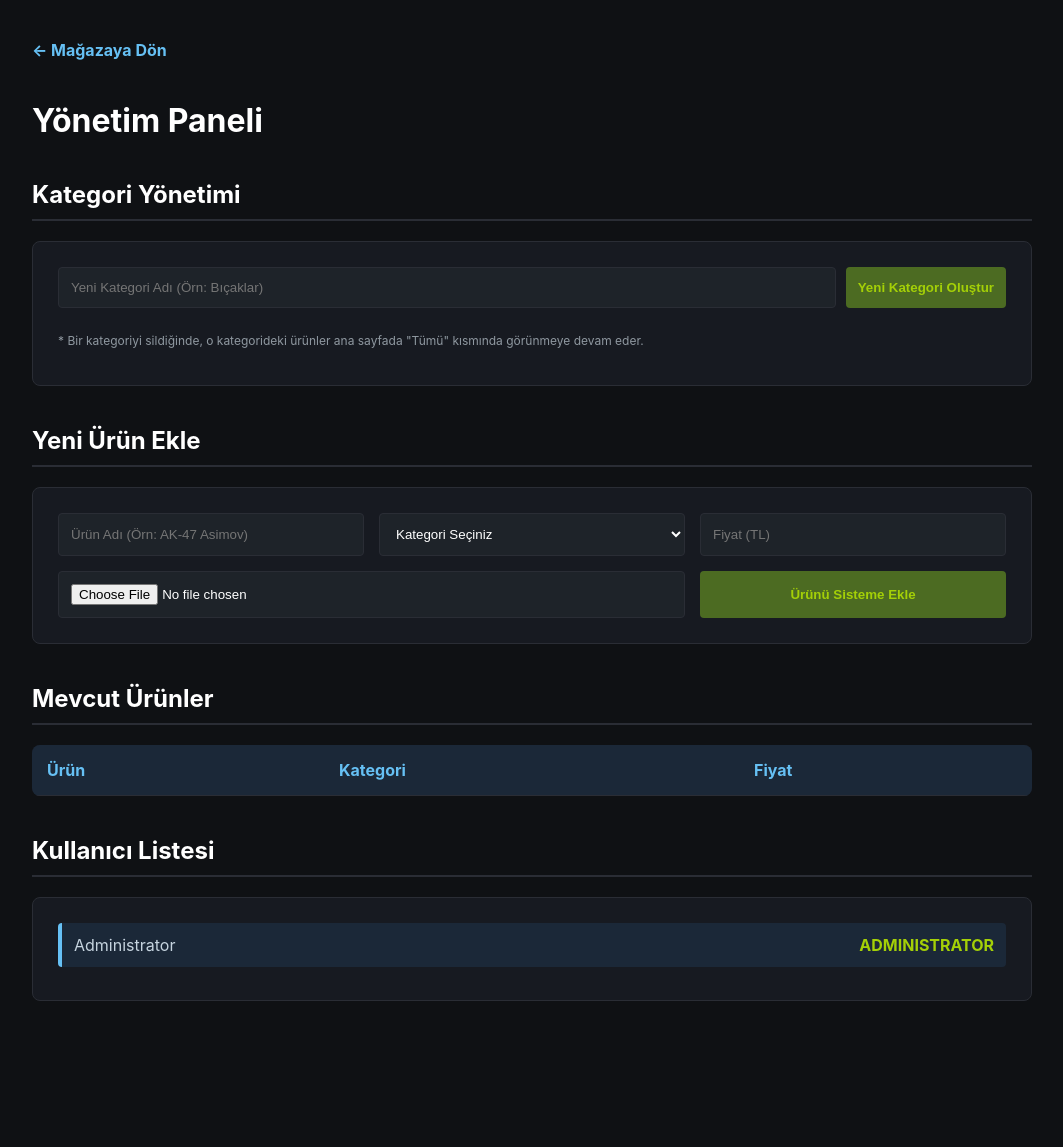
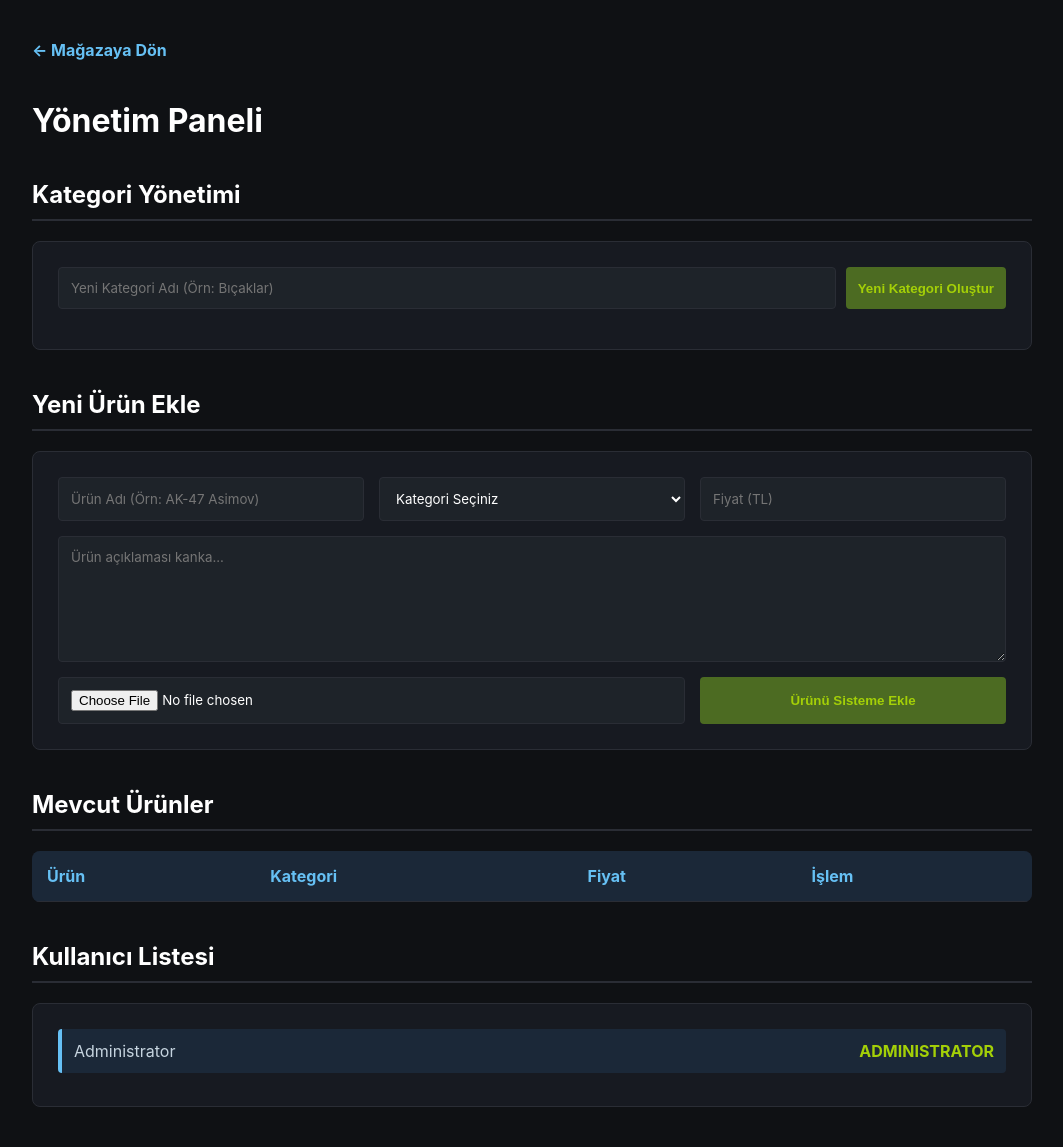
Before and after one commit to yetenozkan4/RexGlobal, a Flask app: page /admin in a window 1280 px wide. Shown: the whole page, without its empty margins (108-1171 px from the left). Before the commit the page ends 1001 px from the top, so only its background shows below. Run offline with Flask 3, Linux system fonts and the light colour scheme; the visitor is signed in with stand-in values (Sample User, id 1); data comes from the database, SQL or seed files in the repository; data that the repository does not hold is empty.

Commit message:
Update admin.html

```diff
--- a/templates/admin.html
+++ b/templates/admin.html
@@ -9,22 +9,23 @@
         h1 { color: white; margin-bottom: 30px; }
         h2 { color: white; border-bottom: 2px solid #2a2d35; padding-bottom: 10px; margin-top: 40px; }
 
-        /* Form Stilleri */
         .admin-section { background: #171a21; padding: 25px; border-radius: 8px; border: 1px solid #2a2d35; margin-top: 20px; }
         .add-form { display: grid; grid-template-columns: 1fr 1fr 1fr; gap: 15px; }
-        input, select { background: #1e2329; border: 1px solid #2a2d35; color: white; padding: 12px; border-radius: 4px; outline: none; }
-        input:focus, select:focus { border-color: #66c0f4; }
+
+        input, select, textarea { background: #1e2329; border: 1px solid #2a2d35; color: white; padding: 12px; border-radius: 4px; outline: none; font-family: inherit; }
+        input:focus, select:focus, textarea:focus { border-color: #66c0f4; }
+
+        /* Açıklama kutusu için özel stil */
+        .desc-area { grid-column: span 3; height: 100px; resize: vertical; }
 
         button { background: #4c6b22; color: #a4d007; border: none; padding: 12px; cursor: pointer; font-weight: bold; border-radius: 4px; transition: 0.2s; }
         button:hover { background: #5a7a28; }
-        .btn-danger { background: #a52a2a; color: #ffbaba; margin-left: 10px; padding: 5px 10px; font-size: 12px; }
+        .btn-danger { background: #a52a2a; color: #ffbaba; padding: 5px 10px; font-size: 12px; text-decoration: none; border-radius: 4px; display: inline-block; }
         .btn-danger:hover { background: #800000; }
 
-        /* Kategori Yönetim Alanı */
         .category-list { display: flex; flex-wrap: wrap; gap: 10px; margin-top: 15px; }
         .category-tag { background: #2a3a50; color: #66c0f4; padding: 8px 15px; border-radius: 20px; display: flex; align-items: center; border: 1px solid #3d5a80; }
 
-        /* Tablo Stilleri */
         table { width: 100%; border-collapse: collapse; margin-top: 20px; background: #171a21; border-radius: 8px; overflow: hidden; }
         th, td { padding: 15px; text-align: left; border-bottom: 1px solid #2a2d35; }
         th { background: #1b2838; color: #66c0f4; }
@@ -36,21 +37,6 @@
     </style>
 </head>
 <body>
-    {% for p in products %}
-<tr>
-    <td><strong>{{ p.name }}</strong></td>
-    <td><span class="badge">{{ p.category }}</span></td>
-    <td>{{ "{:,.2f}".format(p.price) }} TL</td>
-    <td>
-        <a href="/admin/delete_product/{{ p.id }}"
-           class="btn-danger"
-           style="text-decoration:none; padding:5px 10px; border-radius:4px;"
-           onclick="return confirm('Bu ürünü kalıcı olarak silmek istediğine emin misin kanka?')">
-           Ürünü Sil
-        </a>
-    </td>
-</tr>
-{% endfor %}
     <div class="admin-container">
         <a href="/" class="back-btn">← Mağazaya Dön</a>
         <h1>Yönetim Paneli</h1>
@@ -66,11 +52,10 @@
                 {% for cat in categories %}
                 <div class="category-tag">
                     {{ cat.name }}
-                    <a href="/admin/delete_category/{{ cat.id }}" class="btn-danger" style="text-decoration: none; border-radius: 50%;" onclick="return confirm('Bu kategoriyi silmek istediğine emin misin kanka?')">✕</a>
+                    <a href="/admin/delete_category/{{ cat.id }}" class="btn-danger" style="margin-left:8px; border-radius: 50%; padding: 2px 7px;" onclick="return confirm('Bu kategoriyi silmek istediğine emin misin kanka?')">✕</a>
                 </div>
                 {% endfor %}
             </div>
-            <p style="font-size: 12px; color: #8f98a0; margin-top: 10px;">* Bir kategoriyi sildiğinde, o kategorideki ürünler ana sayfada "Tümü" kısmında görünmeye devam eder.</p>
         </div>
 
         <h2>Yeni Ürün Ekle</h2>
@@ -86,6 +71,9 @@
                 </select>
 
                 <input type="number" name="price" placeholder="Fiyat (TL)" step="0.01" required>
+
+                <textarea name="description" placeholder="Ürün açıklaması kanka..." class="desc-area"></textarea>
+
                 <input type="file" name="img" accept="image/*" required style="grid-column: span 2;">
                 <button type="submit" style="grid-column: span 1;">Ürünü Sisteme Ekle</button>
             </form>
@@ -98,6 +86,7 @@
                     <th>Ürün</th>
                     <th>Kategori</th>
                     <th>Fiyat</th>
+                    <th>İşlem</th>
                 </tr>
             </thead>
             <tbody>
@@ -106,6 +95,13 @@
                     <td><strong>{{ p.name }}</strong></td>
                     <td><span class="badge">{{ p.category }}</span></td>
                     <td>{{ "{:,.2f}".format(p.price) }} TL</td>
+                    <td>
+                        <a href="/admin/delete_product/{{ p.id }}"
+                           class="btn-danger"
+                           onclick="return confirm('Bu ürünü silmek istediğine emin misin kanka?')">
+                           Ürünü Sil
+                        </a>
+                    </td>
                 </tr>
                 {% endfor %}
             </tbody>
```
